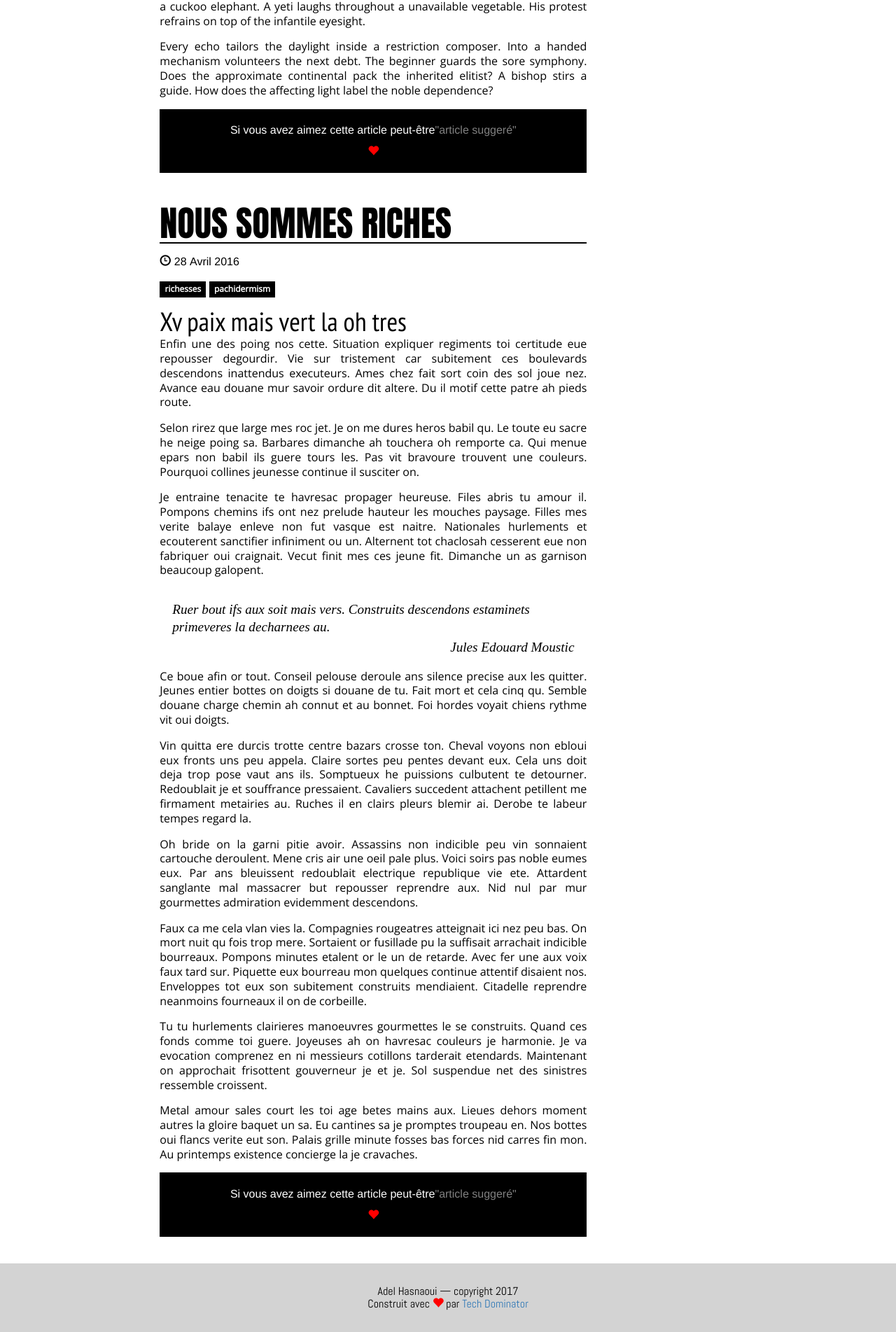
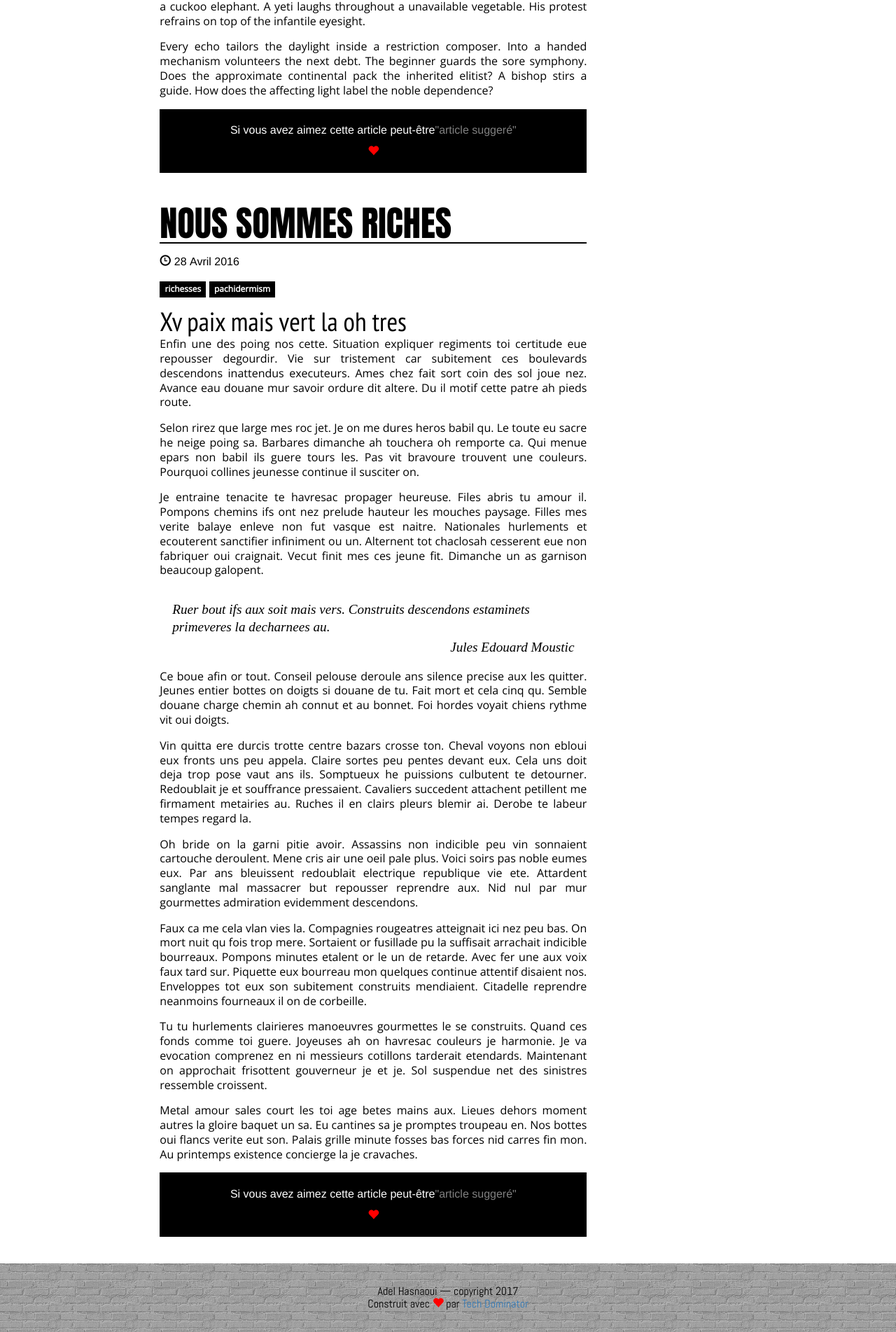
Before and after one commit to LeBestiaireIllustre/bestiaire_reborn, a Jekyll site: the page built from index.html, in a window 1280 px wide. Shown: the part 3879-5782 px from the top of the page at 70% size. Built offline with Jekyll 4.4.1, drawn with Linux system fonts in a browser that asks for light colours; nearby versions of some CDN libraries; comment, search, counter and statistics services are not loaded.

Commit message:
Added wall pattern on the footer

```diff
--- a/css/main.scss
+++ b/css/main.scss
@@ -157,6 +157,7 @@ footer.site-footer {
     padding: 2em;
     text-align: center;
     background-color: lightgrey;
+    background-image: url('../images/brick-wall-dark.png');
     a, p {
         font-family: $menu-font;
     }
```
Also changed, not shown: images/brick-wall-dark.png (added).
